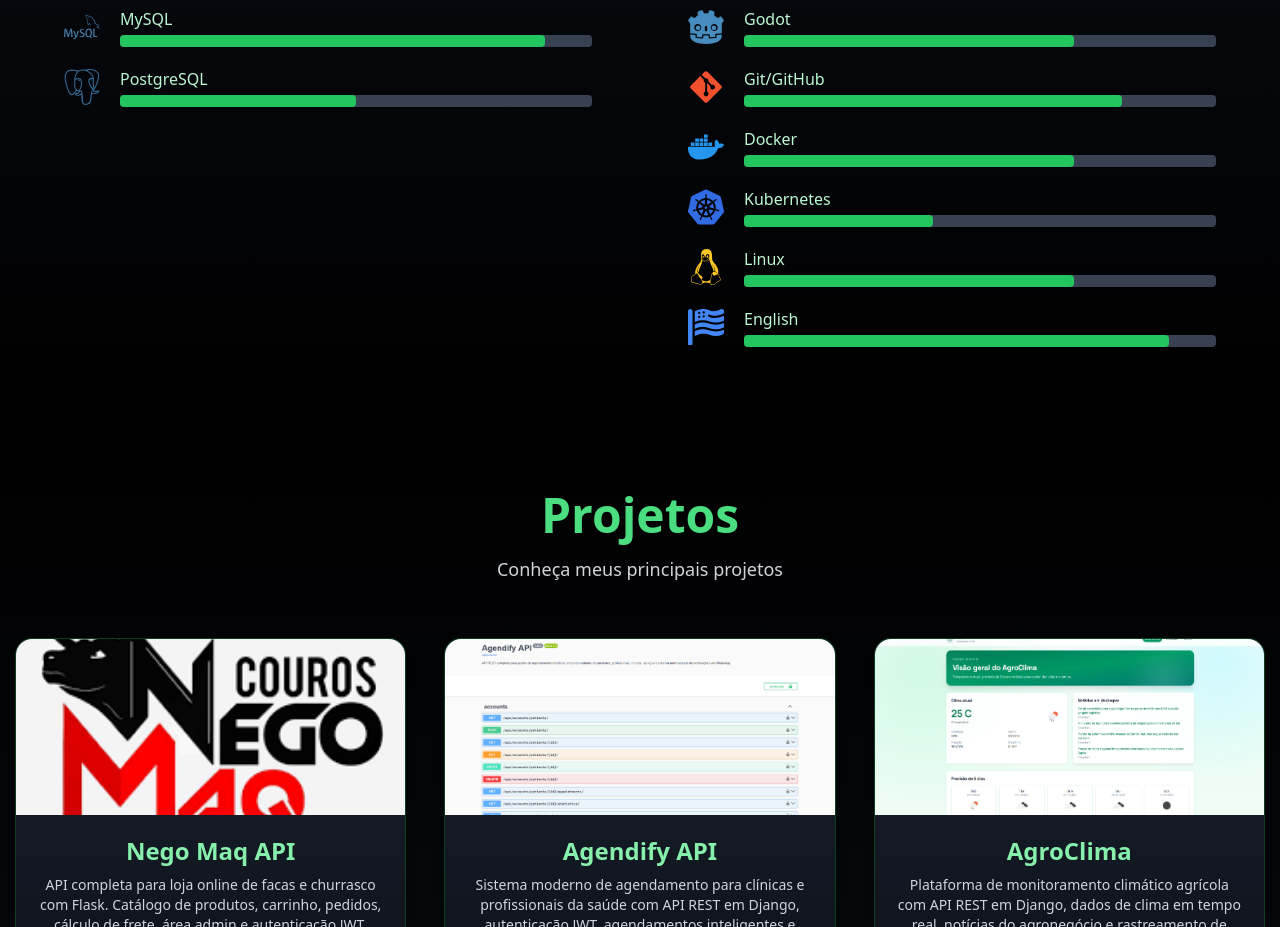
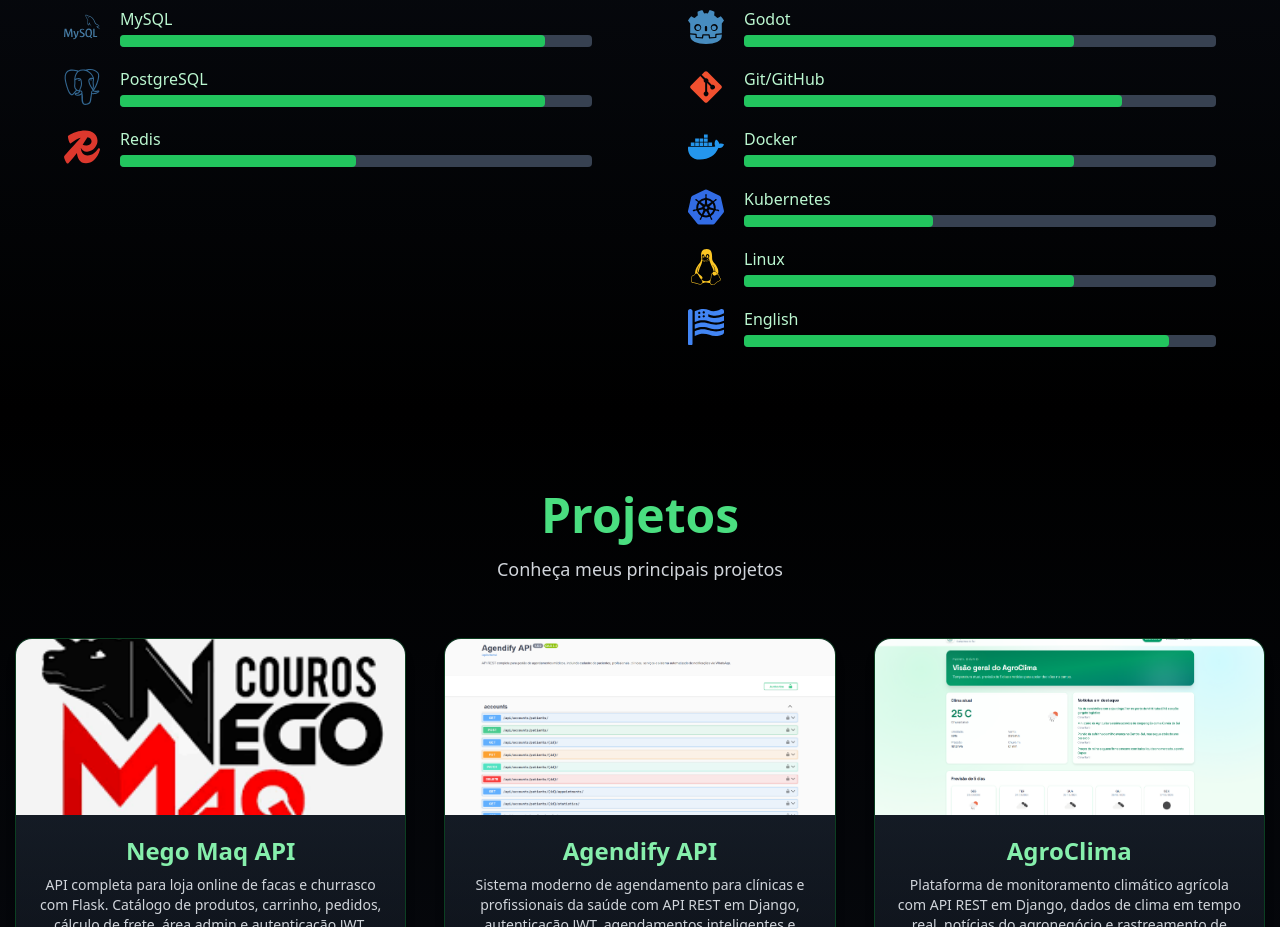
Before and after one commit to Lucas-Blanger/lucas-blanger-portfolio, a React (Vite) app: page / in a window 1280 px wide. Shown: the part 3220-4147 px from the top of the page. Built offline with nearby package versions, Linux system fonts and the light colour scheme.

Commit message:
add new skill

```diff
--- a/src/components/Skills.tsx
+++ b/src/components/Skills.tsx
@@ -24,6 +24,7 @@
   SiScikitlearn,
   SiKubernetes,
   SiFastapi,
+  SiRedis,
 } from "react-icons/si";
 import { useTranslation } from "react-i18next";
 
@@ -71,7 +72,8 @@
     category: "Database",
     items: [
       { name: "MySQL", icon: <SiMysql color="#4479A1" />, level: 90 },
-      { name: "PostgreSQL", icon: <SiPostgresql color="#336791" />, level: 50 },
+      { name: "PostgreSQL", icon: <SiPostgresql color="#336791" />, level: 90 },
+      { name: "Redis", icon: <SiRedis color="#DC382D" />, level: 50 },
     ],
   },
   {
```
